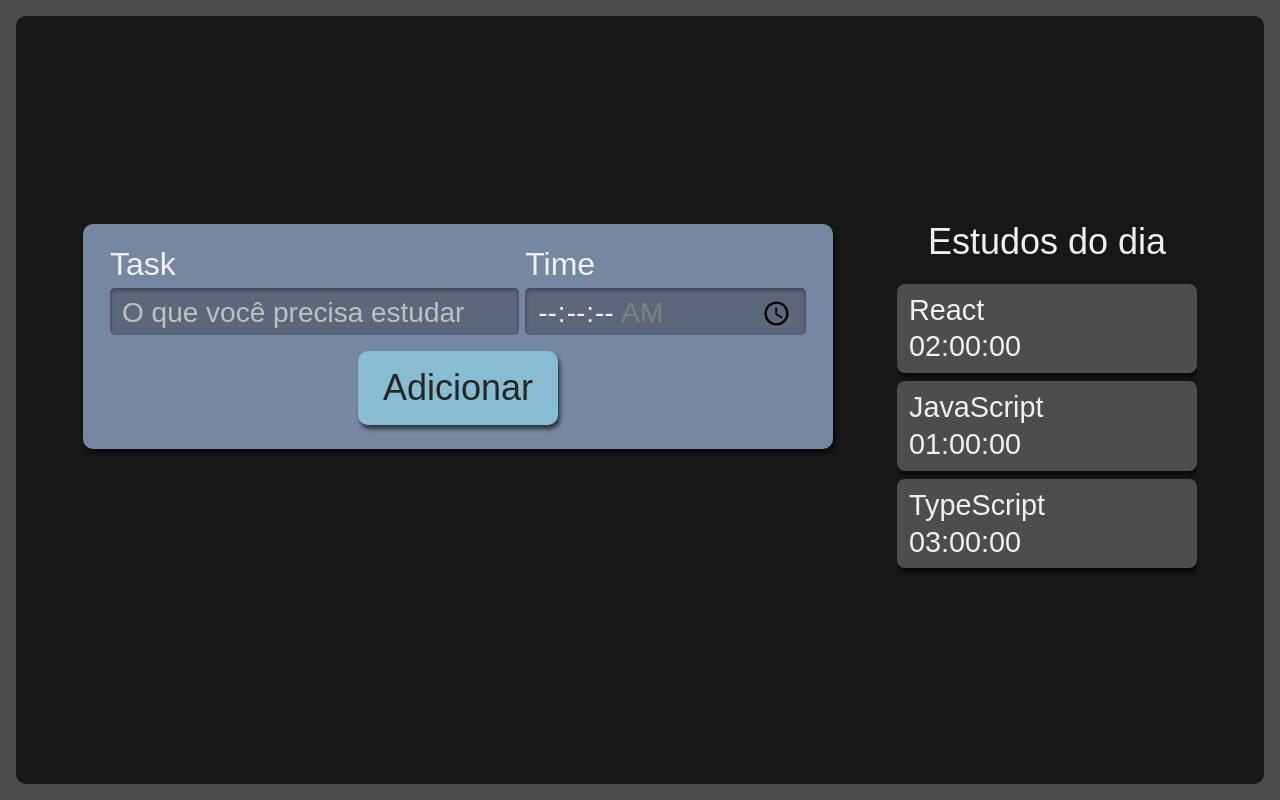
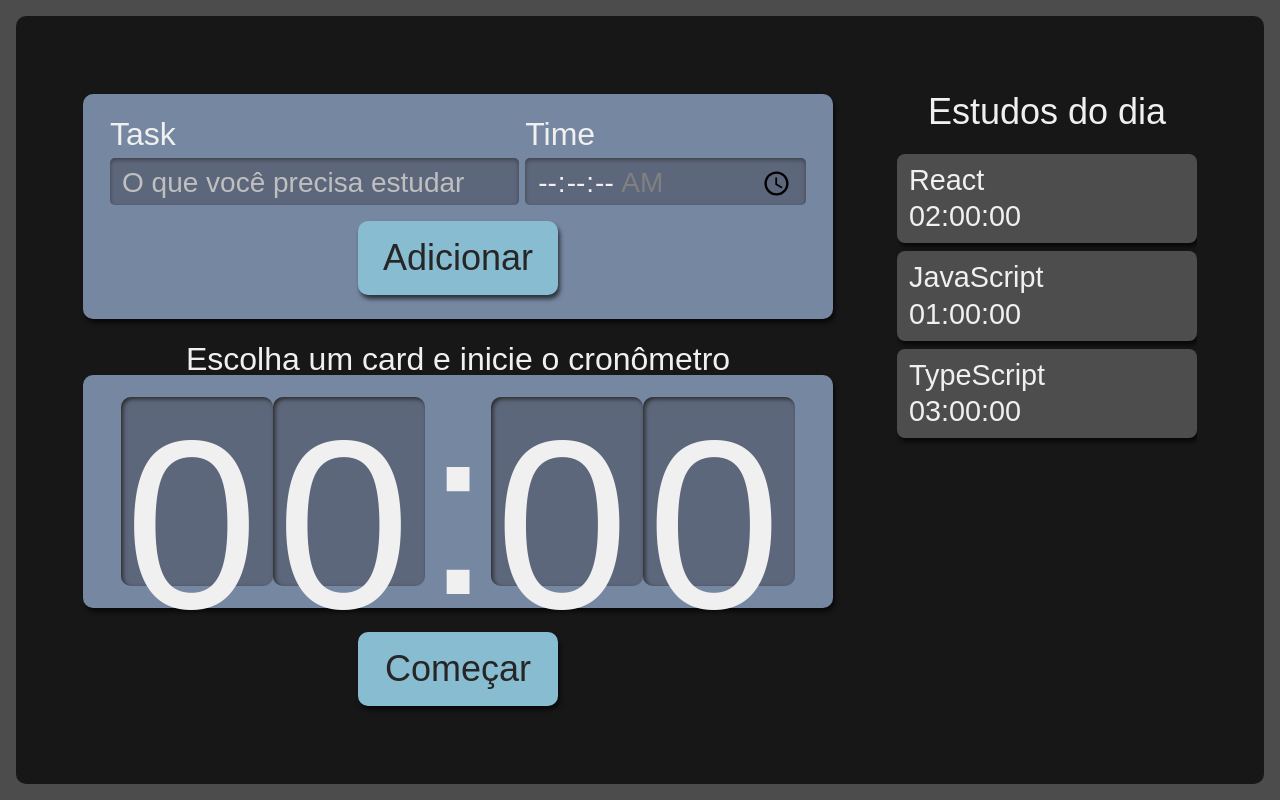
Before and after one commit to RenanTRS/studies, a React (Vite) app: page / in a window 1280 px wide. Built offline with nearby package versions, Linux system fonts and the light colour scheme.

Commit message:
Create component for time

```diff
--- a/src/App.tsx
+++ b/src/App.tsx
@@ -1,12 +1,15 @@
+import style from './App.module.scss'
+
 import { Form } from "./components/Form"
 import { List } from "./components/List"
+import { Cron } from "./components/Cron"
 
-import style from './App.module.scss'
 function App() {
   return (
     <div className={style.AppStyle}>
       <Form />
       <List />
+      <Cron />
     </div>
   )
 }
--- /dev/null
+++ b/src/components/Cron/Cron.module.scss
@@ -0,0 +1,59 @@
+.cronometro {
+    display: flex;
+    flex-direction: column;
+    align-items: center;
+    grid-area: cronometro;
+
+    .relogioWrapper {
+      align-items: center;
+      background-color: #7687A1;
+      border-radius: 10px;
+      box-shadow: 2px 4px 4px #0000009F;
+      box-sizing: border-box;
+      display: flex;
+      font-size: 5rem;
+      justify-content: center;
+      margin-bottom: 24px;
+      padding: 16px 12px;
+      width: 100%;
+    }
+
+    .titulo {
+      font-size: 2rem;
+    }
+
+    button {
+      background-color: #88bcd1;
+      border-radius: 10px;
+      box-shadow: 2px 4px 4px #0000009F;
+      color: #272626;
+      cursor: pointer;
+      font-size: 1.25rem;
+      padding: 16px;
+      width: 150px;
+
+      &:active {
+        background-color: #7CA6B7;
+        box-shadow: 2px 2px 4px #0000009F inset;
+        cursor: auto;
+      }
+    }
+
+    @media screen and (min-width:1280px) {
+
+      .relogioWrapper{
+        font-size: 15rem;
+      }
+
+      p {
+        font-size: 2rem;
+      }
+
+      button {
+        grid-column-start: span 2;
+        justify-self: center;
+        width: 200px;
+        font-size: 2.25rem;
+      }
+    }
+  }
--- /dev/null
+++ b/src/components/Cron/Watch/Watch.module.scss
@@ -0,0 +1,21 @@
+.relogioNumero {
+    background-color: #5D677C;
+    box-shadow: 2px 2px 4px #2B2B2B inset;
+    height: 3.6rem;
+    width: 3rem;
+    padding: 8px 4px;
+    border-radius: 10px;
+
+    @media screen and (min-width:1280px) {
+      height: 10.8rem;
+      width: 9rem;
+    }
+  }
+
+  .relogioDivisao {
+    height: 4.2rem;
+
+    @media screen and (min-width:1280px) {
+      height: 12.6rem;
+    }
+  }
--- /dev/null
+++ b/src/components/Cron/Watch/index.tsx
@@ -0,0 +1,13 @@
+import style from './Watch.module.scss'
+
+export const Watch = () => {
+    return(
+        <>
+            <span className={style.relogioNumero}>0</span>
+            <span className={style.relogioNumero}>0</span>
+            <span className={style.relogioDivisao}>:</span>
+            <span className={style.relogioNumero}>0</span>
+            <span className={style.relogioNumero}>0</span>
+        </>
+    )
+}
--- /dev/null
+++ b/src/components/Cron/index.tsx
@@ -0,0 +1,16 @@
+import style from './Cron.module.scss'
+
+import { Watch } from "./Watch"
+import { Button } from "../Button"
+
+export const Cron = () => {
+    return(
+        <div className={style.cronometro}>
+            <p className={style.titulo}>Escolha um card e inicie o cronômetro</p>
+            <div className={style.relogioWrapper}>
+                <Watch />
+            </div>
+            <Button>Começar</Button>
+        </div>
+    )
+}
```
